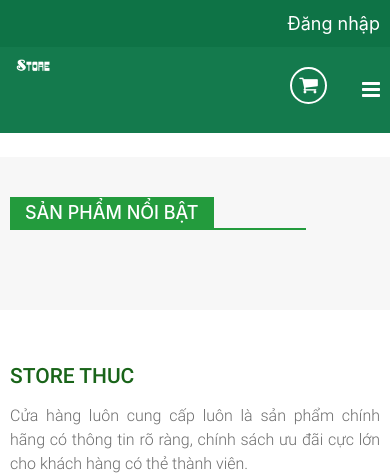
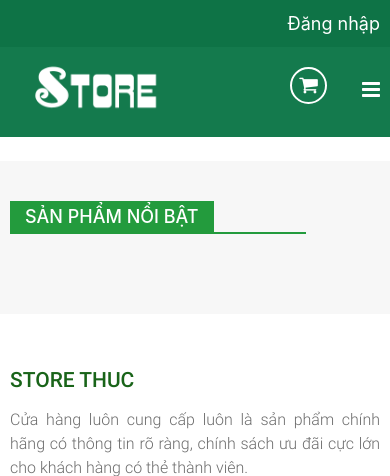
Before and after one commit to Tranmeo456789/storethuc.xyz, a Laravel app: page /san-pham in a window 390 px wide. Shown: the top 476 px of the page. Run offline with Laravel 8, Linux system fonts and the light colour scheme; data that the repository does not hold is empty; some libraries are stand-ins or nearby versions.

Commit message:
css change

```diff
--- a/public/css/import/home.css
+++ b/public/css/import/home.css
@@ -300,7 +300,7 @@
 .border-bottom-title {
     display: block;
     width: 80%;
-    border-bottom: 2px solid #239b3d;
+    border-top: 2px solid #239b3d;
 }
 
 #list-product-wp .section-detail .list-item li {
--- a/public/css/responsive.css
+++ b/public/css/responsive.css
@@ -211,6 +211,9 @@
     .policy {
         padding-left: 0!important;
     }
+    #list-product-wp .list-item li .action button ,#feature-product-wp .list-item li .action button{
+        padding: 3px;
+    }
     /*CART*/
     .table-responsive {
         width: 100%;
@@ -258,7 +261,7 @@
 @media screen and (max-width: 600px) {
     /*HEADER*/
     #head-body #logo {
-        max-width: 23%;
+        width: 44%;
         padding: 10px 0px;
         font-size: 18px;
     }
--- a/resources/views/layouts/app.blade.php
+++ b/resources/views/layouts/app.blade.php
@@ -8,7 +8,7 @@
     <!-- CSRF Token -->
     <meta name="csrf-token" content="{{ csrf_token() }}">
 
-    <title>Cửa hàng thực phẩm khô</title>
+    <title>Cửa hàng anh thức</title>
     <link href="{{asset('css/bootstrap/bootstrap-theme.min.css')}}" rel="stylesheet" type="text/css" />
     <link href="{{asset('css/bootstrap/bootstrap.min.css')}}" rel="stylesheet" type="text/css" />
     <link href="{{asset('css/reset.css')}}" rel="stylesheet" type="text/css" />
```
